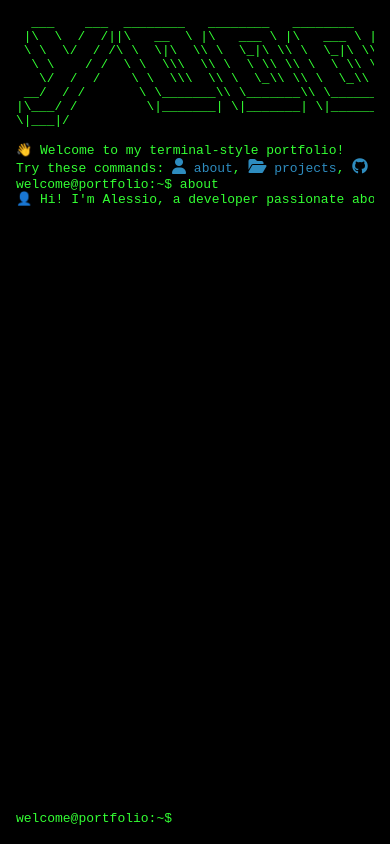
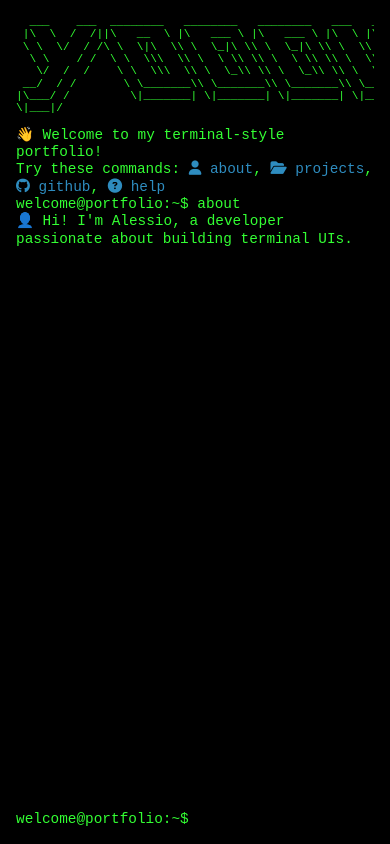
Before and after one commit to Yoddikko/terminal_portfolio, a plain HTML site: page index.html in a window 390 px wide. Both pictures are taken after a click on the link "about". Drawn offline with Linux system fonts and the light colour scheme.

Commit message:
Keep input focused and improve mobile

```diff
--- a/index.html
+++ b/index.html
@@ -17,7 +17,6 @@
           <input id="input" autofocus autocomplete="off" />
         </div>
 
-        <div id="scroll-anchor"></div> <!-- 👈 dummy per scroll -->
       </div>
 
   <script src="script.js"></script>
--- a/script.js
+++ b/script.js
@@ -1,24 +1,50 @@
+// -----------------------------
+// Elementi principali del DOM
+// -----------------------------
 const output = document.getElementById("output");
 const input = document.getElementById("input");
+// Forza lo scroll in basso nell'area di output
+function scrollToBottom() {
+  output.scrollTop = output.scrollHeight;
+}
 
+// Mantiene il focus sull'input per una digitazione continua
+function keepFocus() {
+  input.focus();
+}
+window.addEventListener("click", keepFocus);
+
+
+// -----------------------------
+// Definizione dei comandi
+// Ogni chiave corrisponde ad una funzione o ad una stringa
+// -----------------------------
 const commands = {
-  help: function () {
-    const available = Object.keys(commands).filter(cmd => cmd !== "clear" && cmd !== "help");
-    return "💡 Available commands:\n" + available.map(c => `- ${cmdLink(c)}`).join("\n");
+  help: () => {
+    const available = Object.keys(commands)
+      .filter(cmd => cmd !== "clear" && cmd !== "help");
+    return (
+      "💡 Available commands:\n" + available.map(c => `- ${cmdLink(c)}`).join("\n")
+    );
   },
-  about: "👤 Hi! I'm Alessio, a developer passionate about building terminal UIs.",
-  skills: "🛠️ Languages: JavaScript, Python, HTML/CSS\nFrameworks: React, Node.js, Express\nTools: Git, Docker, VS Code",
-  projects: "📂 Visit my GitHub or type a project name (e.g. 'project1') to get more info.",
-  experience: "💼 Software Developer @ XYZ Corp (2022–Now)\nIntern @ ABC Studio (2021)",
+  about:
+    "👤 Hi! I'm Alessio, a developer passionate about building terminal UIs.",
+  skills:
+    "🛠️ Languages: JavaScript, Python, HTML/CSS\nFrameworks: React, Node.js, Express\nTools: Git, Docker, VS Code",
+  projects:
+    "📂 Visit my GitHub or type a project name (e.g. 'project1') to get more info.",
+  experience:
+    "💼 Software Developer @ XYZ Corp (2022–Now)\nIntern @ ABC Studio (2021)",
   education: "🎓 BSc Computer Science, University of X (2018–2021)",
-  github: async function() {
-    return await githubCommand();
-  },
-  linkedin: '🔗 <a href="https://linkedin.com/in/yourusername" target="_blank">LinkedIn Profile</a>',
+  github: async () => githubCommand(),
+  linkedin:
+    '🔗 <a href="https://linkedin.com/in/yourusername" target="_blank">LinkedIn Profile</a>',
 };
 
-// Handle input
-input.addEventListener("keydown", async function (e) {
+// -----------------------------
+// Gestione dell'input da tastiera
+// -----------------------------
+input.addEventListener("keydown", (e) => {
   if (e.key === "Enter") {
     const command = input.value.trim();
     runCommand(command);
@@ -27,26 +53,26 @@ input.addEventListener("keydown", async function (e) {
 
 
 async function runCommand(command) {
-    // 1. Mostra il comando digitato con prompt
-    const commandLine = document.createElement("div");
-    commandLine.classList.add("line");
-    commandLine.innerHTML = `<span class="prompt">welcome@portfolio:~$</span> ${command}`;
-    output.appendChild(commandLine);
+  // Mostra il comando appena digitato
+  const line = document.createElement("div");
+  line.classList.add("line");
+  line.innerHTML = `<span class="prompt">welcome@portfolio:~$</span> ${command}`;
+  output.appendChild(line);
 
-    // 2. Resetta input
+  // Pulisce l'input
   input.value = "";
 
-    // 3. Attendi leggermente (effetto terminale)
+  // Breve attesa per simulare il terminale
   await wait(200);
 
-    // 4. Se il comando è 'clear', resetta l'output e mostra la welcome screen
+  // Gestione speciale del comando 'clear'
   if (command === "clear") {
     output.innerHTML = "";
     showWelcomeMessage();
     return;
   }
 
-    // 5. Calcola il contenuto della risposta (può essere stringa o funzione)
+  // Recupera il risultato (stringa o funzione)
   const responseLine = document.createElement("div");
   let result = commands[command];
 
@@ -58,7 +84,7 @@ async function runCommand(command) {
     }
   }
 
-    // 6. Mostra risultato o errore
+  // Mostra il testo ottenuto oppure l'errore
   if (result) {
     responseLine.innerHTML = result.replace(/\n/g, "<br>");
   } else {
@@ -67,13 +93,12 @@ async function runCommand(command) {
 
   output.appendChild(responseLine);
 
-    // 7. Scrolla in fondo
-    setTimeout(() => {
-      document.getElementById("scroll-anchor").scrollIntoView({ behavior: "smooth" });
-    }, 30);
+  // Scroll automatico alla fine
+  scrollToBottom();
+  keepFocus();
 }
 
-
+// Crea il link cliccabile per il comando mostrato nei suggerimenti
 function cmdLink(cmd) {
   const icons = {
     github: `<i class="fab fa-github"></i>`,
@@ -90,7 +115,9 @@ function cmdLink(cmd) {
   return `<a href="#" data-cmd="${cmd}">${icon} ${cmd}</a>`;
 }
 
+// Messaggio di benvenuto con ASCII art e link rapidi
 function showWelcomeMessage() {
+  // evita di ristampare la schermata se già presente
   if (document.getElementById("ascii-art")) return;
 
   const pre = document.createElement("pre");
@@ -110,18 +137,22 @@ function showWelcomeMessage() {
     output.appendChild(div);
   });
 
-  document.querySelectorAll("a[data-cmd]").forEach(link => {
+  // Link nei suggerimenti eseguono direttamente il comando
+  document.querySelectorAll("a[data-cmd]").forEach((link) => {
     link.addEventListener("click", (e) => {
       e.preventDefault();
       const cmd = e.target.getAttribute("data-cmd");
       runCommand(cmd);
     });
   });
+  scrollToBottom();
 }
-
+// Mostra la schermata iniziale non appena la pagina è pronta
 window.addEventListener("DOMContentLoaded", () => {
   showWelcomeMessage();
+  keepFocus();
 });
+// Logo ASCII art da mostrare all'avvio
 
 const asciiArtName = `  ___    ___  ________   ________   ________   ___   ___  __     ___  __     ________
  |\\  \\  /  /||\\   __  \\ |\\   ___ \\ |\\   ___ \\ |\\  \\ |\\  \\|\\  \\  |\\  \\|\\  \\  |\\   __  \\
@@ -134,12 +165,14 @@ const asciiArtName = `  ___    ___  ________   ________   ________   ___   ___
 
 `;
 
+// Utility per attendere un numero di millisecondi
 function wait(ms) {
-  return new Promise(resolve => setTimeout(resolve, ms));
+  return new Promise((resolve) => setTimeout(resolve, ms));
 }
 
+// Attacca eventi click ai link con data-cmd (non usato, lasciato per estensioni)
 function attachCmdListeners() {
-    document.querySelectorAll("a[data-cmd]").forEach(link => {
+  document.querySelectorAll("a[data-cmd]").forEach((link) => {
     link.onclick = (e) => {
       e.preventDefault();
       const cmd = e.target.getAttribute("data-cmd");
@@ -149,6 +182,7 @@ function attachCmdListeners() {
 }
 
 
+// Piccola animazione "spinner" usata durante il caricamento da GitHub
 const spinnerFrames = ["|", "/", "-", "\\"];
 function startSpinner(elem) {
   let i = 0;
@@ -160,6 +194,8 @@ function startSpinner(elem) {
   return () => clearInterval(id);
 }
 
+// Recupera alcune informazioni di GitHub tramite API
+// Richiama le API di GitHub e restituisce informazioni sull'utente
 async function fetchGitHubInfo(username = "Yoddikko") {
     const userResp = await fetch(`https://api.github.com/users/${username}`);
     if (!userResp.ok) throw new Error("GitHub API error");
@@ -200,6 +236,7 @@ async function fetchGitHubInfo(username = "Yoddikko") {
   }
 
 
+// Comando che visualizza le informazioni GitHub usando le API
 async function githubCommand() {
   const loadingDiv = document.createElement("div");
   loadingDiv.textContent = "Loading GitHub info ";
--- a/style.css
+++ b/style.css
@@ -6,18 +6,22 @@ body {
   }
 
   .terminal {
-    height: 100vh;
+    height: 100vh;            /* fallback */
+    height: 100dvh;           /* si adatta anche con la tastiera mobile */
     display: flex;
     flex-direction: column;
     padding: 1rem;
     box-sizing: border-box;
   }
 
+  /* area di output del terminale */
   #output {
     flex-grow: 1;
     overflow-y: auto;
+    overflow-x: hidden;
     font-family: monospace;
-    white-space: pre;
+    white-space: pre-wrap;     /* consente l'andare a capo automatico */
+    word-break: break-word;    /* evita la scroll orizzontale */
     line-height: 1.2;
   }
 
@@ -25,6 +29,9 @@ body {
     display: flex;
     align-items: center;
     gap: 0.5rem; /* spazio tra prompt e input */
+    position: sticky; /* resta visibile quando appare la tastiera */
+    bottom: 0;
+    background: black;
   }
 
   .input-line .prompt {
@@ -84,3 +91,16 @@ body {
   a.gh-link:hover {
     color: #2e8cbf;        /* Colore leggermente più chiaro al passaggio */
   }
+
+  /* ------ Mobile adjustments ------ */
+  @media (max-width: 600px) {
+    body {
+      font-size: 0.9rem;
+    }
+    #input {
+      font-size: 0.9rem;
+    }
+    pre {
+      font-size: 0.7rem;
+    }
+  }
```
Also changed, not shown: githubScript.js (deleted, +0 -31 lines). Lines whose indentation alone changed are shown as unchanged.
